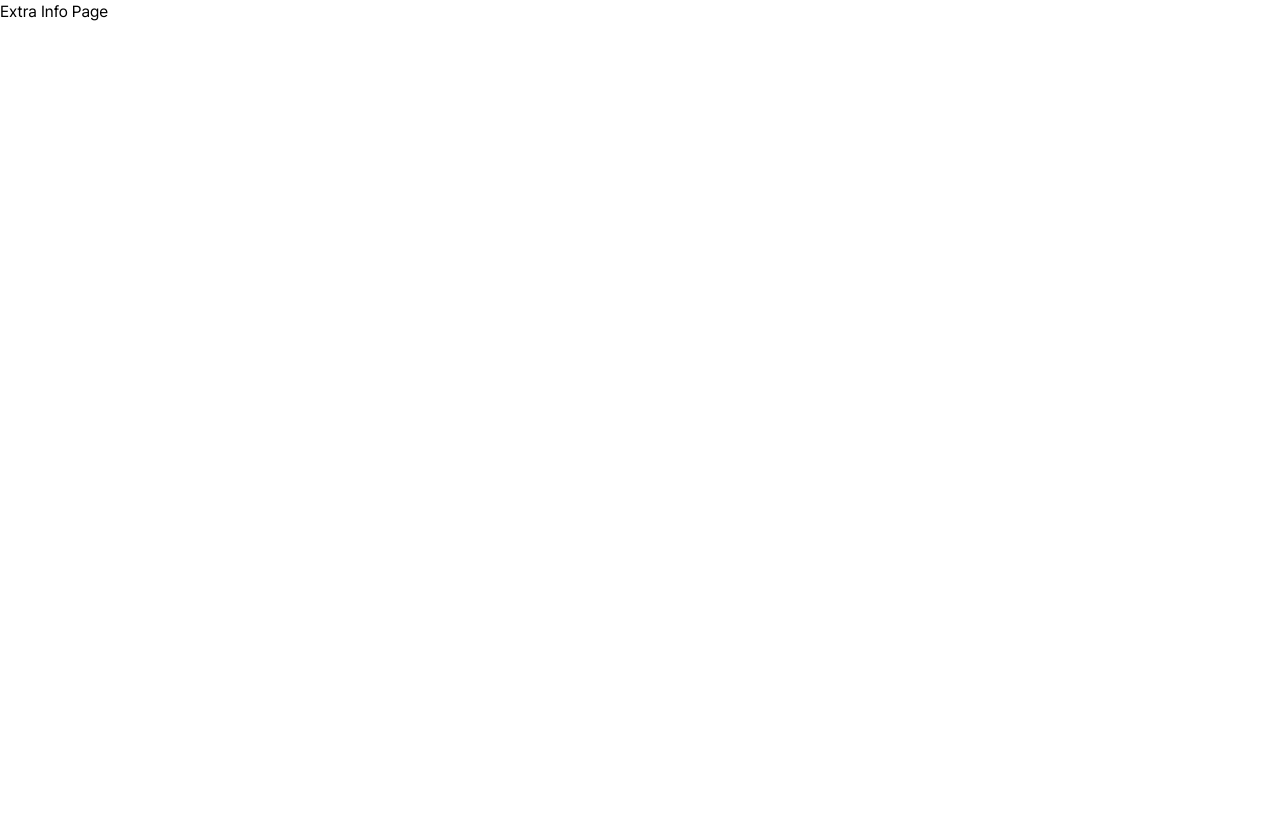
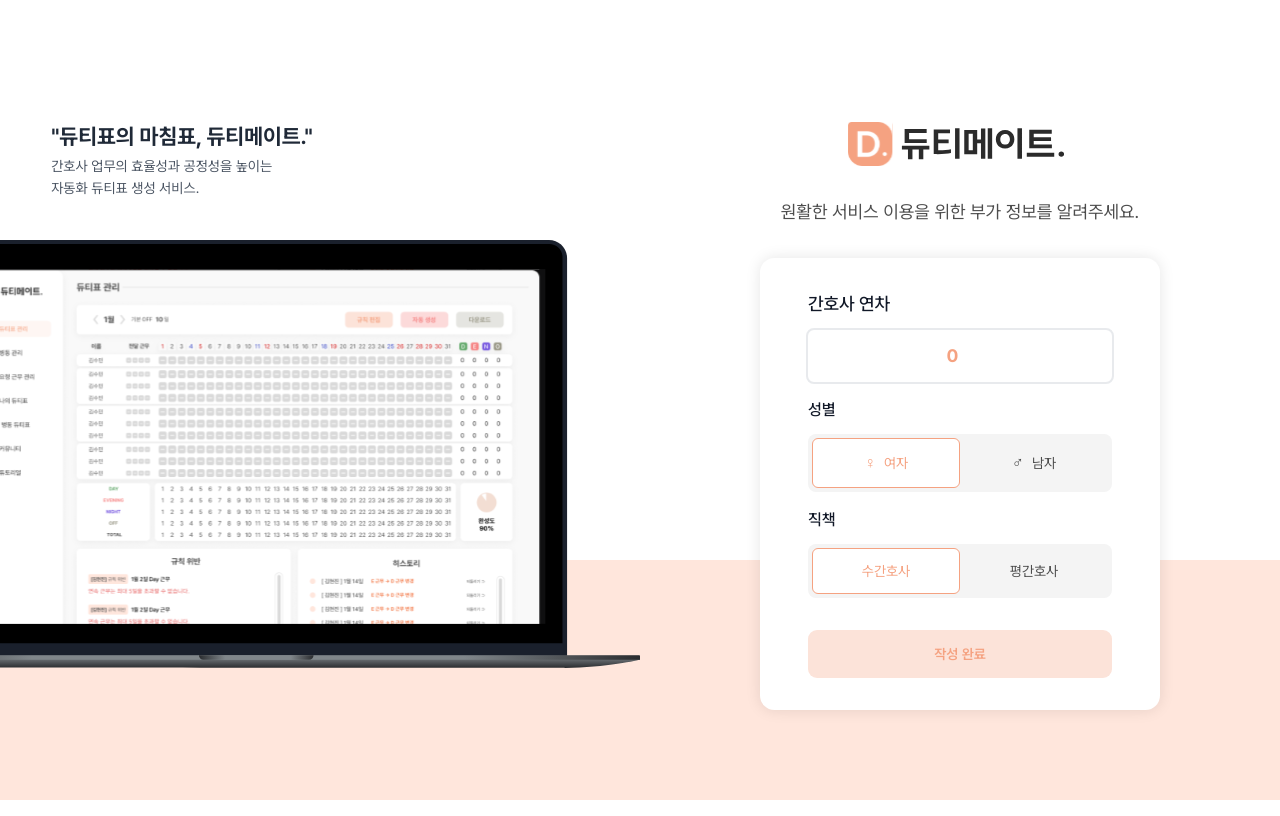
Before and after one commit to dutymate/dutymate-v1, a React (Vite) app in the folder frontend/: page /extra-info in a window 1280 px wide. Built offline with nearby package versions, Linux system fonts and the light colour scheme.

Commit message:
[S12P11A108-313] feat: Complete ExtraInfoForm organism

```diff
--- a/frontend/src/components/atoms/Input.tsx
+++ b/frontend/src/components/atoms/Input.tsx
@@ -11,6 +11,7 @@ export interface InputProps {
 	disabled?: boolean;
 	optional?: boolean;
 	defaultValue?: string;
+	onChange?: (e: React.ChangeEvent<HTMLInputElement>) => void;
 }
 
 export const Input = ({
@@ -24,6 +25,7 @@ export const Input = ({
 	disabled,
 	optional,
 	defaultValue,
+	onChange,
 }: InputProps) => {
 	const inputClasses = error
 		? "col-start-1 row-start-1 block w-full rounded-md bg-white py-2.5 pr-10 pl-3 text-base text-red-900 outline outline-[0.125rem] outline-red-300/50 placeholder:text-red-300 focus:outline-[0.125rem] focus:outline-red-600/50 sm:py-3 sm:text-lg"
@@ -55,6 +57,7 @@ export const Input = ({
 					defaultValue={defaultValue}
 					placeholder={placeholder}
 					disabled={disabled}
+					onChange={onChange}
 					aria-invalid={error ? "true" : undefined}
 					aria-describedby={
 						error
@@ -117,6 +120,7 @@ export const PasswordInput = (props: Omit<InputProps, "type">) => {
 interface NumberInputProps extends Omit<InputProps, "type"> {
 	min?: number;
 	max?: number;
+	onChange?: (e: React.ChangeEvent<HTMLInputElement>) => void;
 }
 
 export const NumberInput = ({ min, max, ...props }: NumberInputProps) => {
--- a/frontend/src/components/atoms/ToggleButton.tsx
+++ b/frontend/src/components/atoms/ToggleButton.tsx
@@ -24,8 +24,8 @@ const ToggleButton: React.FC<ToggleButtonProps> = ({
 
 	const getHoverStyle = (isSelected: boolean) => {
 		return isSelected
-			? "text-primary-dark border-primary-dark"
-			: "bg-base-muted";
+			? "hover:text-primary-dark hover:border-primary-dark"
+			: "hover:bg-base-muted";
 	};
 
 	return (
@@ -35,17 +35,21 @@ const ToggleButton: React.FC<ToggleButtonProps> = ({
 				return (
 					<button
 						key={index}
-						className={`
-              flex-1
-              ${variant === "request" ? "p-4" : "p-3"}
-              rounded-md
-              ${getButtonStyle(isSelected)}
-              cursor-pointer
-              transition-all duration-300
-              ${variant === "request" ? "text-base" : "text-sm"}
-              flex items-center justify-center gap-2
-              hover:${getHoverStyle(isSelected)}
-            `}
+						className={[
+							"flex-1",
+							variant === "request" ? "p-4" : "p-3",
+							"rounded-md",
+							getButtonStyle(isSelected),
+							"cursor-pointer",
+							"transition-all",
+							"duration-300",
+							variant === "request" ? "text-base" : "text-sm",
+							"flex",
+							"items-center",
+							"justify-center",
+							"gap-2",
+							getHoverStyle(isSelected),
+						].join(" ")}
 						onClick={() => onChange(index)}
 					>
 						{option.icon && (
--- a/frontend/src/components/organisms/ExtraInfoForm.tsx
+++ b/frontend/src/components/organisms/ExtraInfoForm.tsx
@@ -1 +1,67 @@
-// ExtraInfoForm.tsx
+import { NumberInput } from "../atoms/Input";
+import { ToggleButton } from "../atoms/ToggleButton";
+import { Button } from "../atoms/Button";
+import { useState } from "react";
+
+const ExtraInfoForm = () => {
+	const [genderIndex, setGenderIndex] = useState(0);
+	const [positionIndex, setPositionIndex] = useState(0);
+	const [career, setCareer] = useState<string>("");
+
+	const handleCareerChange = (e: React.ChangeEvent<HTMLInputElement>) => {
+		setCareer(e.target.value);
+	};
+
+	return (
+		<div className="bg-white rounded-[0.904375rem] shadow-[0_0_15px_rgba(0,0,0,0.1)] px-12 py-8 w-[25rem]">
+			{/* 간호사 연차 입력 */}
+			<div className="mb-4">
+				<NumberInput
+					id="career"
+					name="career"
+					label="간호사 연차"
+					placeholder="연차는 숫자로 입력해주세요."
+					min={0}
+					defaultValue={career}
+					onChange={handleCareerChange}
+				/>
+			</div>
+
+			{/* 성별 선택 */}
+			<div className="mb-4">
+				<label className="block text-base font-medium text-gray-900 mb-3">
+					성별
+				</label>
+				<ToggleButton
+					options={[
+						{ text: "여자", icon: "♀" },
+						{ text: "남자", icon: "♂" },
+					]}
+					selectedIndex={genderIndex}
+					onChange={setGenderIndex}
+					variant="gender"
+				/>
+			</div>
+
+			{/* 직책 선택 */}
+			<div className="mb-8">
+				<label className="block text-base font-medium text-gray-900 mb-3">
+					직책
+				</label>
+				<ToggleButton
+					options={[{ text: "수간호사" }, { text: "평간호사" }]}
+					selectedIndex={positionIndex}
+					onChange={setPositionIndex}
+					variant="nurse"
+				/>
+			</div>
+
+			{/* 작성 완료 버튼 */}
+			<Button size="lg" width="long" fullWidth>
+				작성 완료
+			</Button>
+		</div>
+	);
+};
+
+export default ExtraInfoForm;
--- a/frontend/src/components/organisms/LoginForm.tsx
+++ b/frontend/src/components/organisms/LoginForm.tsx
@@ -4,7 +4,7 @@ import googleIcon from "../../assets/google.svg";
 
 const LoginForm = () => {
 	return (
-		<div className="bg-white rounded-lg shadow-[0_0_15px_rgba(0,0,0,0.1)] px-12 py-16 w-[25rem]">
+		<div className="bg-white rounded-[0.92375rem] shadow-[0_0_15px_rgba(0,0,0,0.1)] px-12 py-16 w-[25rem]">
 			<form>
 				<EmailInput
 					id="email"
--- a/frontend/src/pages/ExtraInfo.tsx
+++ b/frontend/src/pages/ExtraInfo.tsx
@@ -1,8 +1,16 @@
+import ExtraInfoForm from "../components/organisms/ExtraInfoForm";
+import StartTemplate from "../components/templates/StartTemplate";
+
 const ExtraInfo = () => {
 	return (
-		<div>
-			<h1>Extra Info Page</h1>
-		</div>
+		<StartTemplate>
+			<div className="flex flex-col items-center">
+				<p className="text-base-foreground text-lg mb-8">
+					원활한 서비스 이용을 위한 부가 정보를 알려주세요.
+				</p>
+				<ExtraInfoForm />
+			</div>
+		</StartTemplate>
 	);
 };
 
--- a/frontend/tailwind.config.js
+++ b/frontend/tailwind.config.js
@@ -44,7 +44,6 @@ module.exports = {
           'muted-30': '#F4F4F4',      // muted-30 (rgb(244, 244, 244))
           transparent: '#D9D9D900',    // transparent (rgba(217, 217, 217, 0))
           white: '#FFFFFF',            // white (rgb(255, 255, 255))
-          black: '#000000',           // 가장 어두운 검정색 추가
         }
       },
       fontFamily: {
```
